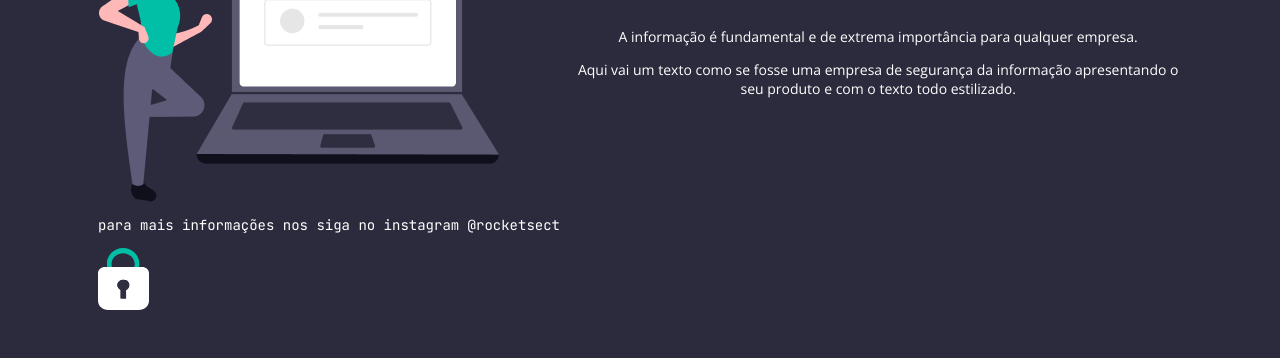
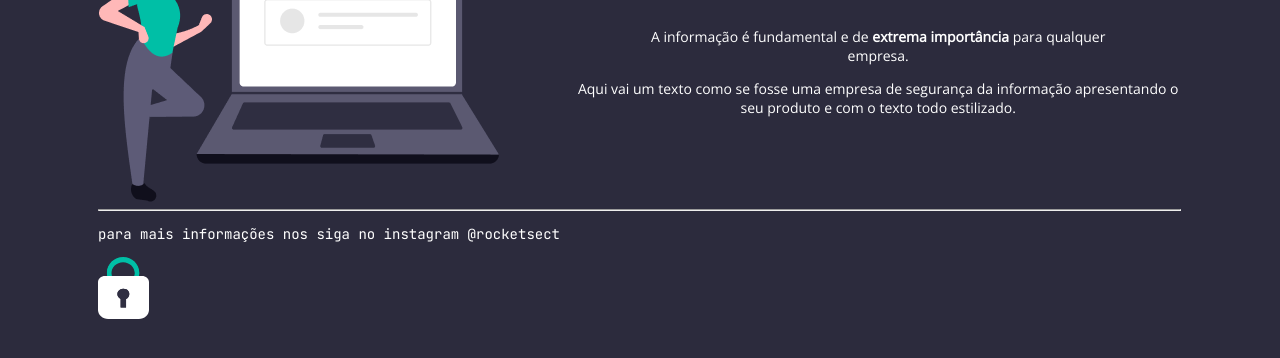
Before and after one commit to marinapgarcia/re-stage2-codigo-desafio-avancado, a plain HTML site: page index.html in a window 1280 px wide. Shown: the part 198-556 px from the top of the page. Drawn offline with nearby package versions, Linux system fonts and the light colour scheme.

Commit message:
Update index.html

```diff
--- a/index.html
+++ b/index.html
@@ -7,6 +7,7 @@
 
   <meta charset="UTF-8">
   <meta name="viewport" content="width=device-width, initial-scale=1.0">
+
   <title>Rocket.sect</title>
 
   <link href="https://fonts.googleapis.com/css2?family=JetBrains+Mono&family=Open+Sans&display=swap" rel="stylesheet">
@@ -15,8 +16,8 @@
 </head>
 
 <body>
-  <div class="page">
-    <nav>
+
+  <nav>
       <img id="logo" src="images/logo.svg">
       <ul>
         <li><a href="#"></a>Início</li>
@@ -29,8 +30,9 @@
     <img id="notebook" src="images/img1.png">
     <section>
       <h1>Seus dados estão <span>protegidos</span>?</h1>
-      <p>A informação é fundamental e de extrema
-         importância para qualquer empresa.</p>
+      <p>A informação é fundamental e de
+        <strong>extrema importância</strong>
+        para qualquer <br>empresa.</p>
       <p>Aqui vai um texto como se fosse uma
         empresa de <span>segurança da informação
         </span> apresentando o seu produto e com
@@ -39,13 +41,12 @@
   </main>
 
   <footer>
+    <hr></hr>
     <p>para mais informações nos siga no
       instagram @rocketsect</p>
   </footer>
 
   <img id="padlock" src="images/padlock.svg">
 
-  </div>
 </body>
-
 </html>
```
